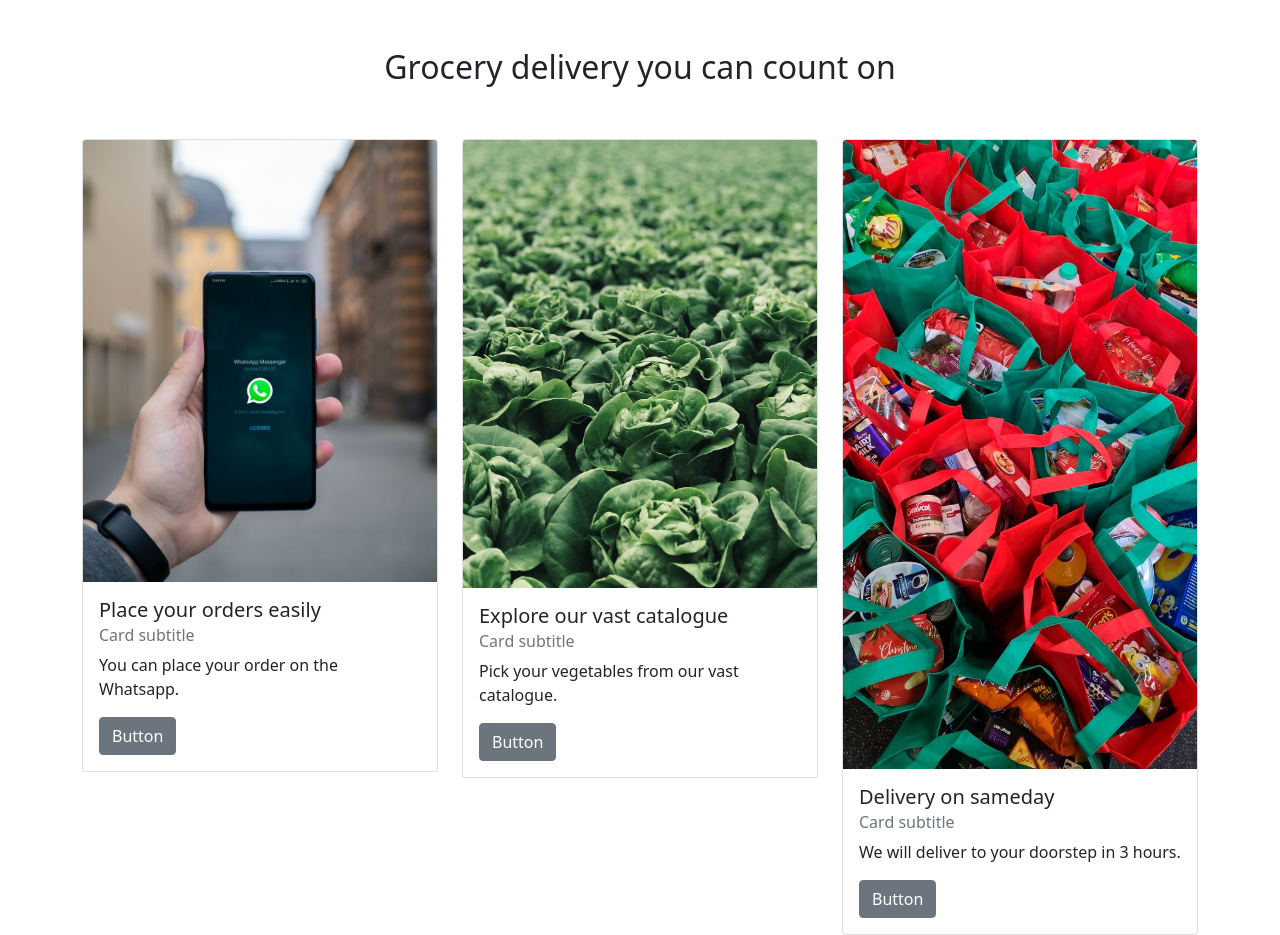
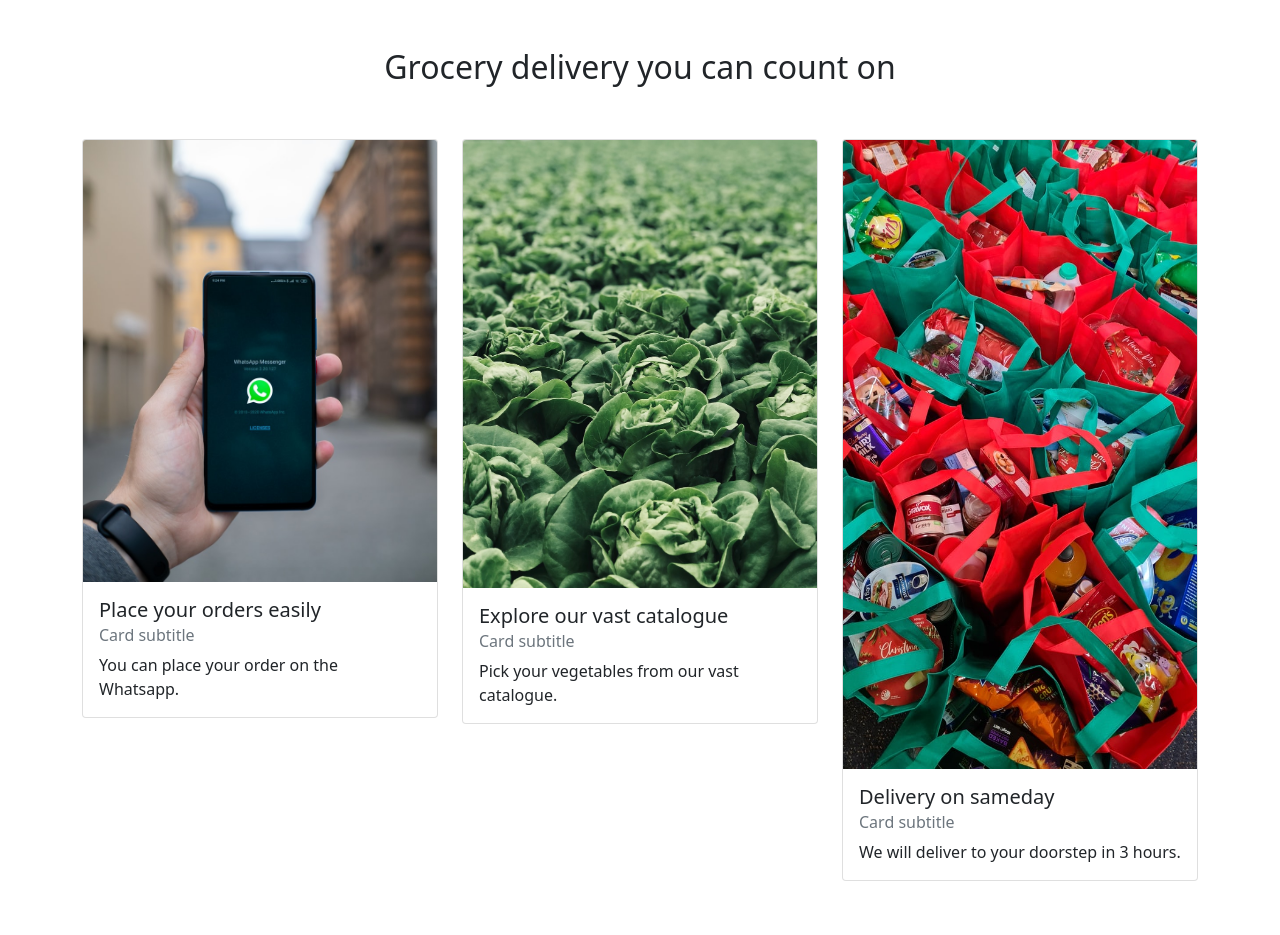
Before and after one commit to dinesh-tathekalva/kisaan-fresh-365, a React (Create React App) app: page / in a window 1280 px wide. Shown: the part 680-1615 px from the top of the page. After the commit the page ends 1577 px from the top, so only its background shows below. Built offline with nearby package versions, Linux system fonts and the light colour scheme.

Commit message:
updated design

```diff
--- a/src/components/KCard.js
+++ b/src/components/KCard.js
@@ -7,14 +7,14 @@ import {
 const KCard = (props) => {
     const {image, title, content} = props
   return (
-    <div>
+    <div className="mb-3">
       <Card>
         <CardImg top width="100%" src={image} alt="Card image cap" />
         <CardBody>
           <CardTitle tag="h5">{title}</CardTitle>
           <CardSubtitle tag="h6" className="mb-2 text-muted">Card subtitle</CardSubtitle>
           <CardText>{content}</CardText>
-          <Button>Button</Button>
+          {/* <Button>Button</Button> */}
         </CardBody>
       </Card>
     </div>
```
